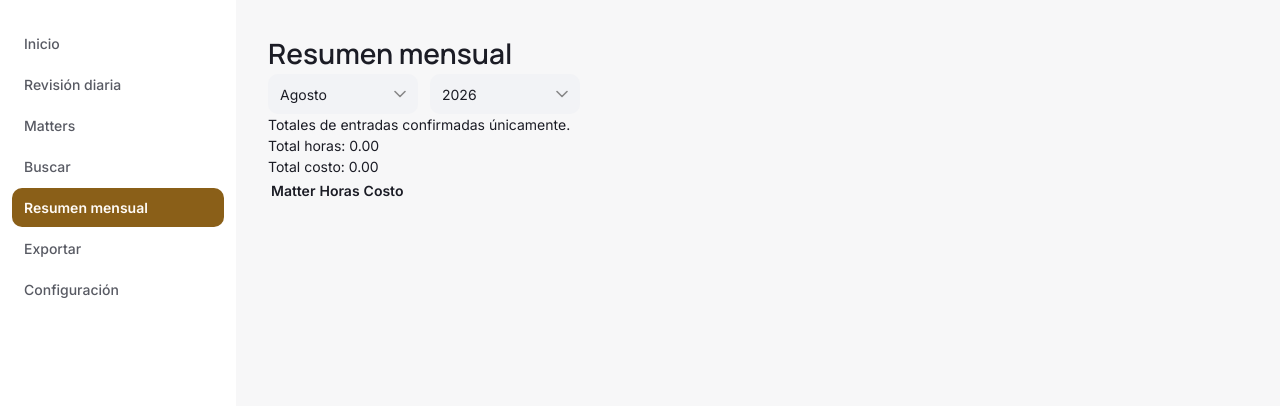
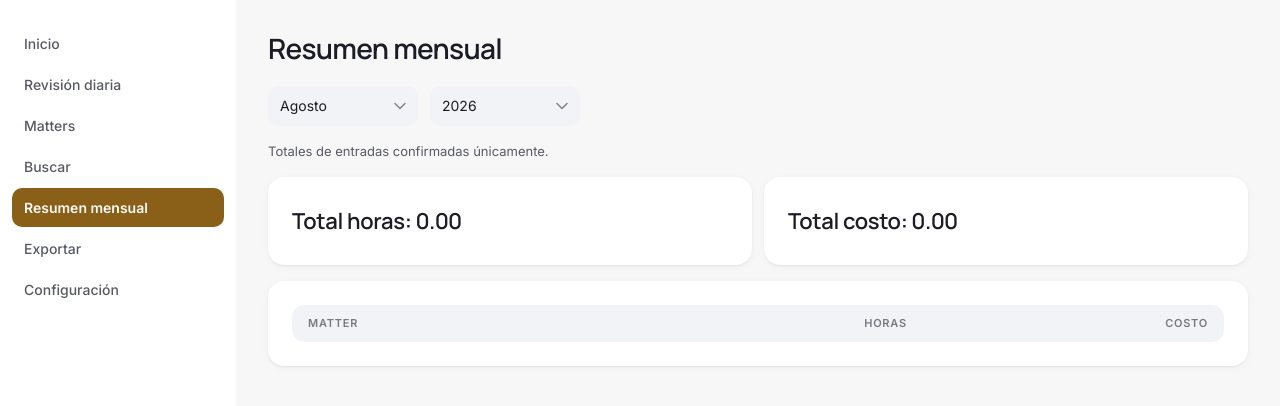
Before and after one commit to OmarBonillav3/dockets-tracker, a React (Vite) app: page /summary in a window 1280 px wide. Shown: the top 406 px of the page. Built offline with nearby package versions, Linux system fonts and the light colour scheme.

Commit message:
style: wire theme classes into Monthly Summary screen

```diff
--- a/src/screens/MonthlySummary.jsx
+++ b/src/screens/MonthlySummary.jsx
@@ -37,42 +37,48 @@ export function MonthlySummary() {
     .filter((row) => row.hours > 0 || row.cost > 0);
 
   return (
-    <div>
-      <h1>Resumen mensual</h1>
+    <div className="screen">
+      <h1 className="screen__title">Resumen mensual</h1>
       <MonthPicker year={year} month={month} onChange={setPeriod} />
-      <p>Totales de entradas confirmadas únicamente.</p>
-      <p>Total horas: {totalHours.toFixed(2)}</p>
-      <p>Total costo: {totalCost.toFixed(2)}</p>
+      <p className="muted">Totales de entradas confirmadas únicamente.</p>
+      <div className="stat-row">
+        <p className="stat-card">Total horas: {totalHours.toFixed(2)}</p>
+        <p className="stat-card">Total costo: {totalCost.toFixed(2)}</p>
+      </div>
       {unconfirmedCount > 0 && (
-        <p role="alert">
+        <p className="alert alert--card" role="alert">
           {unconfirmedCount} entradas sin confirmar este mes. No están incluidas en los totales; confírmalas en
           Revisión diaria antes de exportar.
         </p>
       )}
       {badTimeCount > 0 && (
-        <p role="alert">{badTimeCount} entradas con tiempo no reconocido (cuentan como 0 horas).</p>
+        <p className="alert alert--inline" role="alert">{badTimeCount} entradas con tiempo no reconocido (cuentan como 0 horas).</p>
       )}
       {badCostCount > 0 && (
-        <p role="alert">{badCostCount} entradas con costo no reconocido (cuentan como 0).</p>
+        <p className="alert alert--inline" role="alert">{badCostCount} entradas con costo no reconocido (cuentan como 0).</p>
       )}
-      <table>
+      <div className="card">
+        <div className="table-wrap">
+          <table className="table">
             <thead>
               <tr>
                 <th>Matter</th>
-            <th>Horas</th>
-            <th>Costo</th>
+                <th className="num">Horas</th>
+                <th className="num">Costo</th>
               </tr>
             </thead>
             <tbody>
               {byMatter.map((row) => (
                 <tr key={row.matter.id}>
                   <td>{row.matter.name}</td>
-              <td>{row.hours.toFixed(2)}</td>
-              <td>{row.cost.toFixed(2)}</td>
+                  <td className="num">{row.hours.toFixed(2)}</td>
+                  <td className="num">{row.cost.toFixed(2)}</td>
                 </tr>
               ))}
             </tbody>
           </table>
         </div>
+      </div>
+    </div>
   );
 }
```
Lines whose indentation alone changed are shown as unchanged.
